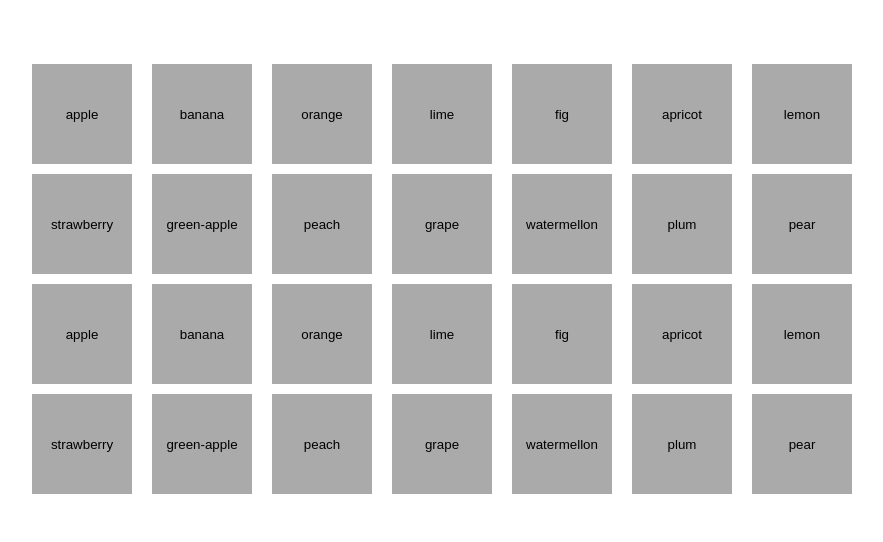
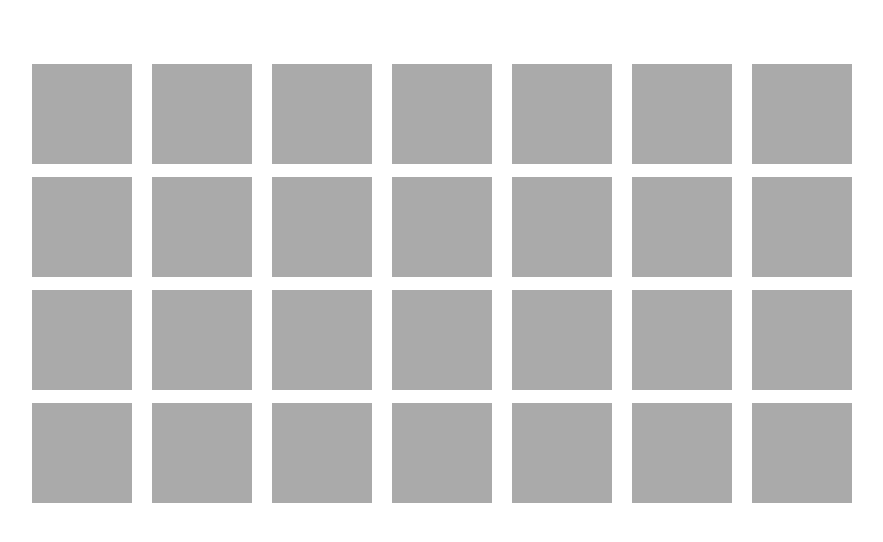
Before and after one commit to Tonyp85-25/ng-memory, an Angular app: page / in a window 1280 px wide. Shown: the top 542 px of the page, without its empty margins (16-899 px from the left). Built offline with nearby package versions, Linux system fonts and the light colour scheme.

Commit message:
feat: add sprite position management

```diff
--- a/src/app/card/card.component.html
+++ b/src/app/card/card.component.html
@@ -1 +1 @@
-<button type="button" [class.image]="isPlayed">{{data.fruit}}</button>
+<button type="button" [class.image]="isPlayed" [style.backgroundPosition]="fruitPosition"></button>
--- a/src/app/card/card.component.ts
+++ b/src/app/card/card.component.ts
@@ -1,4 +1,5 @@
-import { Component, Input, input } from '@angular/core';
+import { Component, inject, Input, input } from '@angular/core';
+import { CardsService } from '../cards.service';
 
 @Component({
   selector: 'app-card',
@@ -13,13 +14,16 @@ import { Component, Input, input } from '@angular/core';
 export class CardComponent {
 
   @Input({required: true}) data! :{fruit:string}
+  cardsService = inject(CardsService);
+  isPlayed = false;
 
-  isPlayed = false;
+  fruitPosition ="" ;
 
   onClick(event: MouseEvent) {
     console.log(event);
     event.stopPropagation();
     this.isPlayed = !this.isPlayed
+    this.fruitPosition=this.cardsService.getPosition(this.data.fruit)
   }
 
 }
--- a/src/app/cards.service.ts
+++ b/src/app/cards.service.ts
@@ -9,6 +9,8 @@ export class CardsService {
 
   private cards :  CardModel[] = [];
 
+  private readonly SPRITE_SPACE = 100;
+
   constructor() {
     this.cards = fruits.map(fruit => ({fruit}));
   }
@@ -17,4 +19,9 @@ export class CardsService {
     const slicedCards = this.cards.slice(0,14);
     return slicedCards.concat(slicedCards);
   }
+
+  getPosition(fruit: string) {
+    const index =this.cards.findIndex(card => card.fruit === fruit);
+    return `0px ${-index * this.SPRITE_SPACE}px`;
+  }
 }
```
